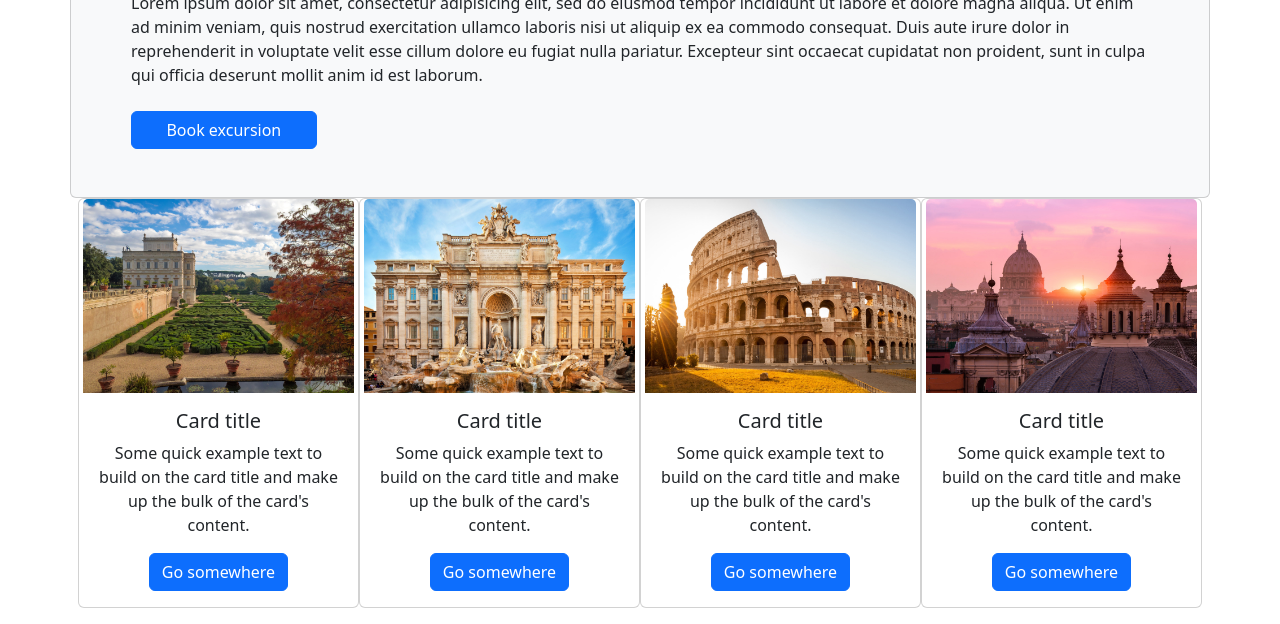
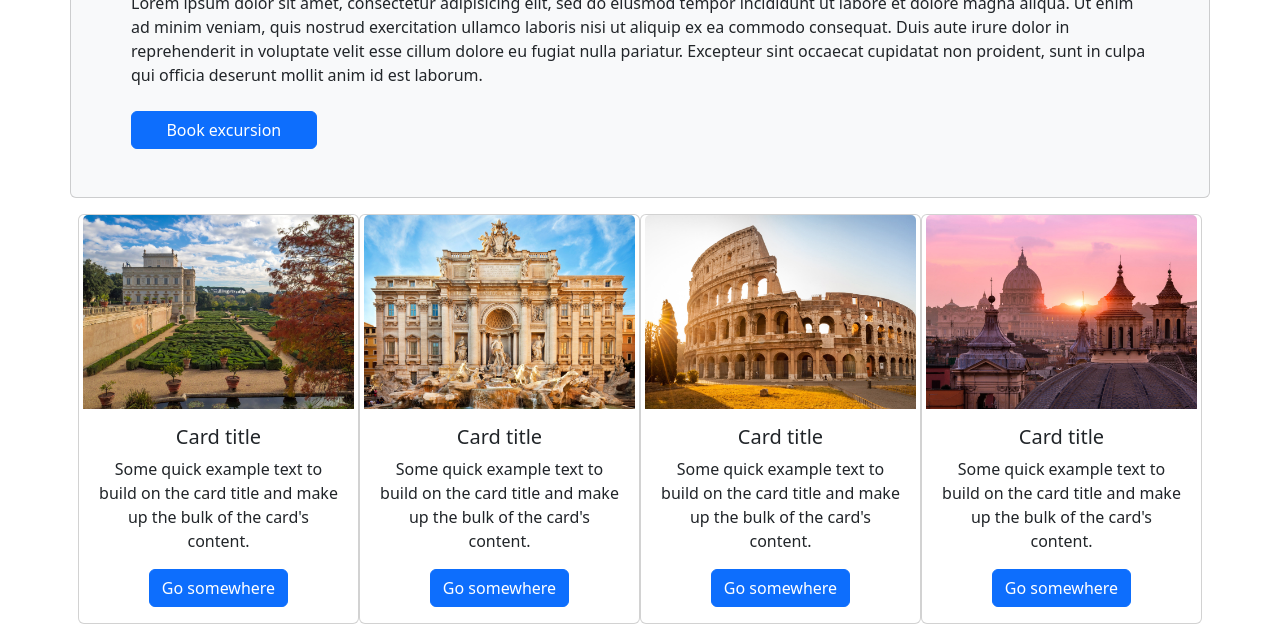
Before and after one commit to MaksymDoremi/bootstrapNoCSS2410, a plain HTML site: page index.html in a window 1280 px wide. Shown: the part 226-850 px from the top of the page. Drawn offline with nearby package versions, Linux system fonts and the light colour scheme.

Commit message:
some changes

```diff
--- a/index.html
+++ b/index.html
@@ -97,7 +97,7 @@
 
 	</div> -->
 
-	<div class="container text-center d-grid justify-content-around">
+	<div class="container mt-3 text-center d-grid justify-content-around">
 		<div class="row gx-2">
 			<div class="card col-md-3 col-sm-6 col-12" >
 				<img src="img/1.jpg" class="card-img-top" alt="...">
```
